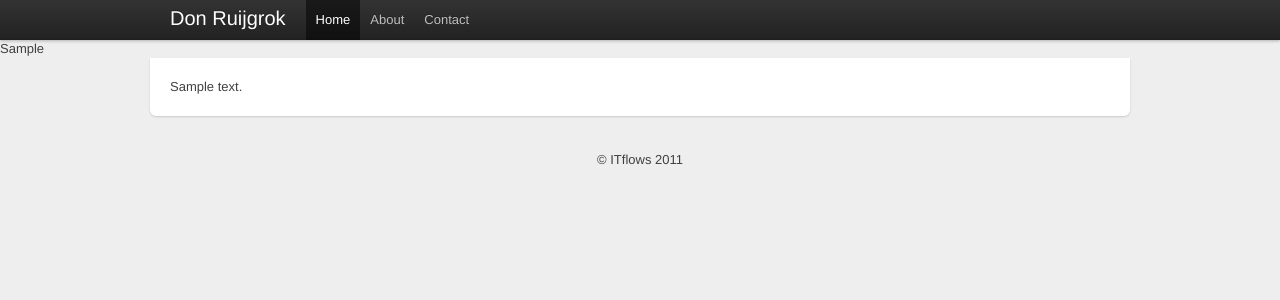
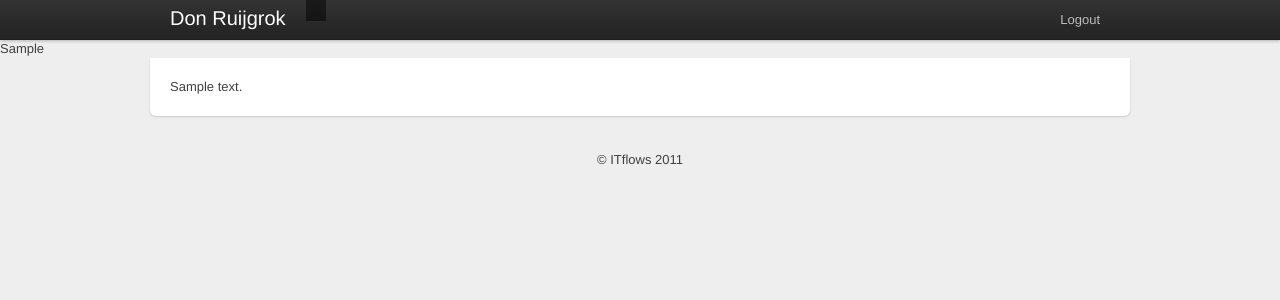
Before and after one commit to yourivdlans/donruijgrok, a CakePHP app: the page made by app/views/layouts/admin.ctp in a window 1280 px wide. Shown: the top 300 px of the page. Run offline with PHP 8.4 and a stand-in for CakePHP, Linux system fonts and the light colour scheme; the template is opened without the code that fills it: most values are stand-ins (such as "Sample title", 1, 10 or a date in 2020); data that the repository does not hold is empty; some libraries are stand-ins or nearby versions.

Commit message:
Rendered admin menu and logout link.

```diff
--- a/app/views/layouts/admin.ctp
+++ b/app/views/layouts/admin.ctp
@@ -18,9 +18,17 @@
 			<div class="container">
 				<a href="#" class="brand">Don Ruijgrok</a>
 				<ul class="nav">
-					<li class="active"><a href="#">Home</a></li>
-					<li><a href="#about">About</a></li>
-					<li><a href="#contact">Contact</a></li>
+					<?php
+					foreach ( $menu as $controller => $controllerName )
+					{
+						$active = ( $this->params['controller'] == $controller ? ' class="active"' : null );
+
+						echo '<li'.$active.'>'.$this->Html->link($controllerName, array('controller' => $controller, 'action' => 'index')).'</li>';
+					}
+					?>
+				</ul>
+				<ul class="nav secondary-nav">
+					<li><?=$this->Html->link('Logout', array('controller' => 'users', 'action' => 'logout', 'admin' => false))?></li>
 				</ul>
 			</div>
 		</div>
```
